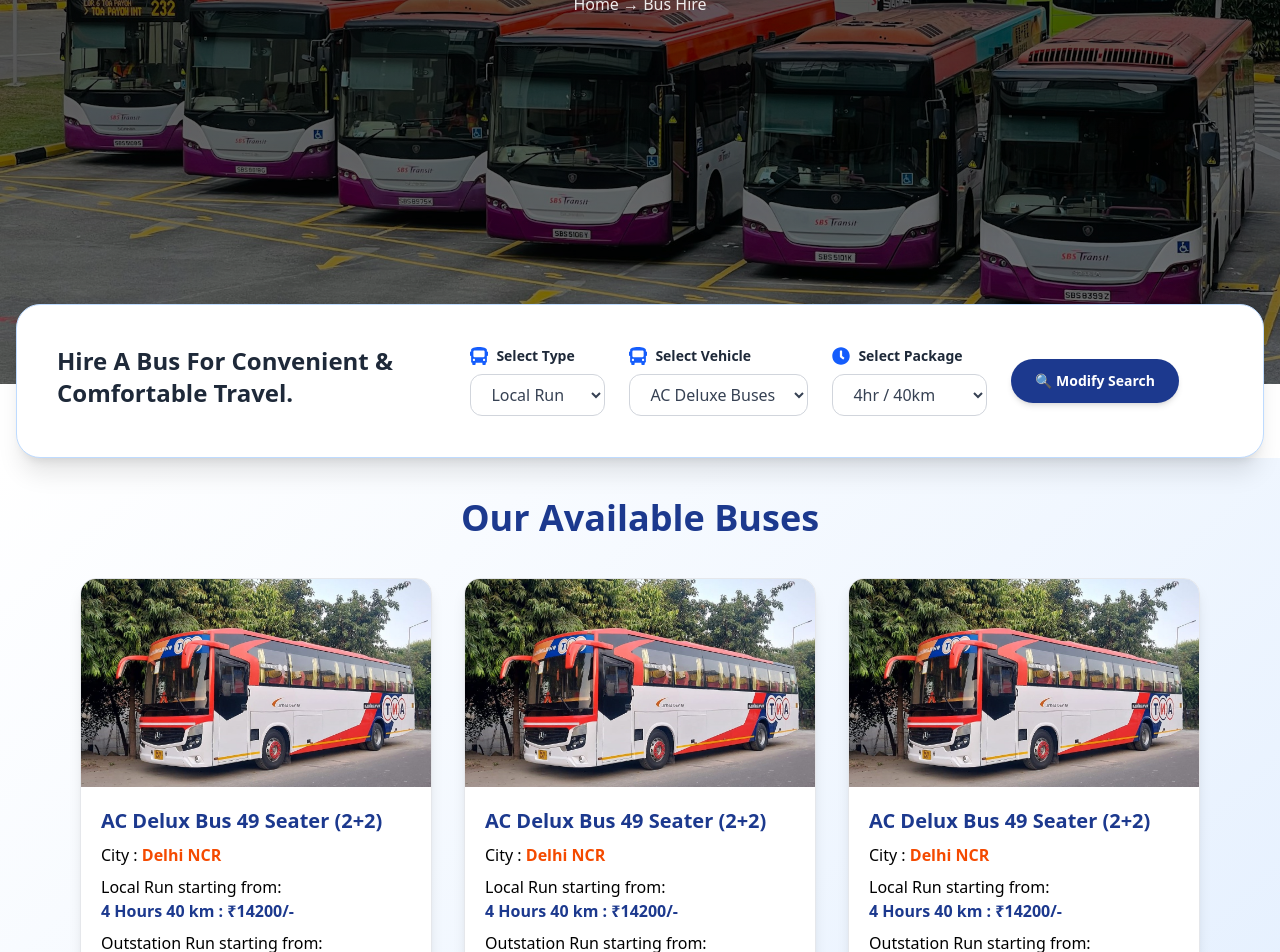
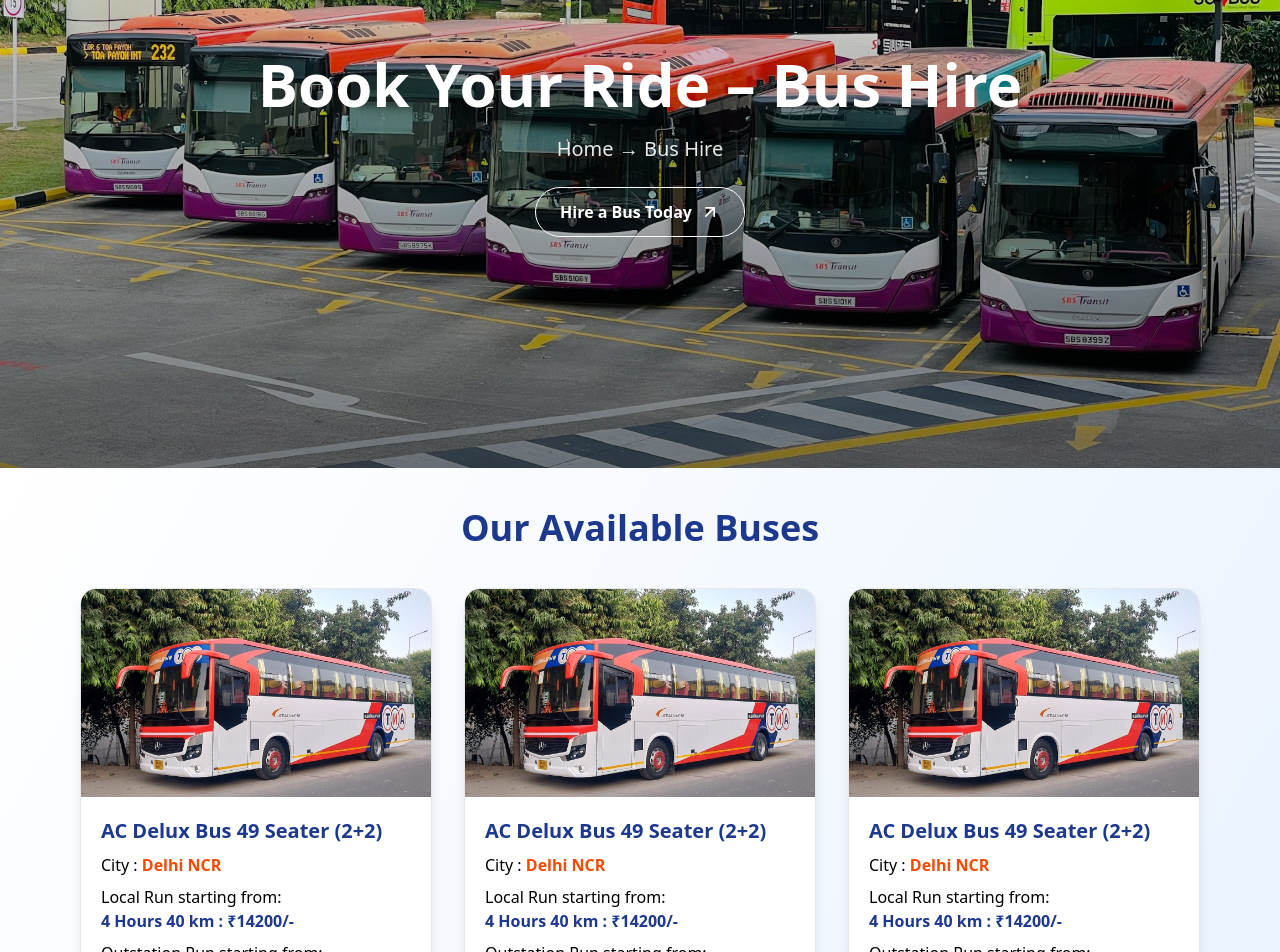
Before and after one commit to Rakhimunger/Ant-Bus-Project, a React (Vite) app: page / in a window 1280 px wide. Shown: the part 240-1192 px from the top of the page. Built offline with nearby package versions, Linux system fonts and the light colour scheme.

Commit message:
updated all pages

```diff
--- a/src/Components/HeaderPage.jsx
+++ b/src/Components/HeaderPage.jsx
@@ -1,81 +1,52 @@
 import React from "react";
-import { FaBus, FaClock } from "react-icons/fa";
-import unsplace1 from "../assets/images/unsplash1.jpg";
+import { ArrowUpRight } from "lucide-react";
+import { motion } from "framer-motion";
+import unsplace1 from "../assets/images/unsplash1.jpg"; // Replace with your actual image
 
 const BusHirePage = () => {
   return (
     <div className="text-gray-800 font-sans">
-      {/* Hero Section */}
-      <div className="relative h-[60vh] sm:h-[70vh] overflow-hidden">
-        <img
-          src={unsplace1}
-          alt="Bus Hire"
-          className="w-full h-full object-cover brightness-50"
-        />
-        <div className="absolute inset-0 bg-gradient-to-b from-black/30 via-black/20 to-transparent" />
+      {/* Hero Section with Motion & Background */}
+      <div
+        className="relative w-full h-[80vh] bg-cover bg-center flex items-center justify-center"
+        style={{ backgroundImage: `url(${unsplace1})` }}
+      >
+        {/* Gradient Overlay */}
+        <div className="absolute inset-0 bg-gradient-to-t from-black/50 to-transparent" />
 
-        {/* Overlay Content */}
-        <div className="absolute inset-0 flex flex-col items-center justify-start text-white px-4 pt-16 sm:pt-24 md:pt-28 text-center">
-          <h1 className="text-3xl sm:text-5xl font-extrabold drop-shadow-2xl">
+        {/* Animated Text Content */}
+        <div className="relative z-10 text-center text-white px-4">
+          {/* Main Heading with bounce animation */}
+          <motion.h1
+            className="text-4xl sm:text-5xl md:text-6xl font-extrabold mb-4"
+            animate={{ y: [0, -15, 0] }}
+            transition={{ duration: 3, repeat: Infinity, repeatType: "loop" }}
+          >
             Book Your Ride – Bus Hire
-          </h1>
-          <p className="mt-2 text-sm sm:text-base opacity-90 font-medium">
+          </motion.h1>
+
+          {/* Subtext with up-down motion */}
+          <motion.p
+            className="text-base sm:text-lg md:text-xl font-medium opacity-90 mb-6"
+            animate={{ y: [0, 10, 0] }}
+            transition={{
+              duration: 3,
+              repeat: Infinity,
+              repeatType: "loop",
+              delay: 0.5,
+            }}
+          >
             Home → Bus Hire
-          </p>
-        </div>
-      </div>
+          </motion.p>
 
-      {/* Booking Search Box */}
-      <div className="max-w-7xl mx-auto px-4 -mt-20 relative z-10">
-        <div className="bg-white rounded-3xl shadow-xl p-6 sm:p-10 flex flex-col md:flex-row items-center justify-between gap-6 md:gap-10 border border-blue-200">
-          <div className="text-center md:text-left w-full md:w-auto">
-            <h2 className="text-xl sm:text-2xl font-bold text-gray-800 mb-2">
-              Hire A Bus For Convenient & Comfortable Travel.
-            </h2>
-          </div>
-
-          <div className="flex flex-col sm:flex-row items-center gap-6 w-full">
-            {/* Select Type */}
-            <div className="flex flex-col">
-              <label className="text-sm font-semibold text-gray-800 mb-2 flex items-center gap-2">
-                <FaBus className="text-blue-600 text-lg" /> Select Type
-              </label>
-              <select className="border border-gray-300 rounded-xl px-4 py-2 text-base text-gray-700 focus:outline-none focus:ring-2 focus:ring-blue-500">
-                <option>Local Run</option>
-                <option>Outstation</option>
-              </select>
-            </div>
-
-            {/* Select Vehicle */}
-            <div className="flex flex-col">
-              <label className="text-sm font-semibold text-gray-800 mb-2 flex items-center gap-2">
-                <FaBus className="text-blue-600 text-lg" /> Select Vehicle
-              </label>
-              <select className="border border-gray-300 rounded-xl px-4 py-2 text-base text-gray-700 focus:outline-none focus:ring-2 focus:ring-blue-500">
-                <option>AC Deluxe Buses</option>
-                <option>Non-AC Buses</option>
-              </select>
-            </div>
-
-            {/* Select Package */}
-            <div className="flex flex-col">
-              <label className="text-sm font-semibold text-gray-800 mb-2 flex items-center gap-2">
-                <FaClock className="text-blue-600 text-lg" /> Select Package
-              </label>
-              <select className="border border-gray-300 rounded-xl px-4 py-2 text-base text-gray-700 focus:outline-none focus:ring-2 focus:ring-blue-500">
-                <option>4hr / 40km</option>
-                <option>8hr / 80km</option>
-                <option>12hr / 120km</option>
-              </select>
-            </div>
-
-            {/* Modify Button */}
-            <div className="flex-shrink-0">
-              <button className="bg-blue-900 hover:bg-blue-900 text-white px-6 py-3 rounded-full text-sm font-semibold shadow-md transition-all">
-                🔍 Modify Search
-              </button>
-            </div>
-          </div>
+          {/* CTA Button with new text */}
+          <motion.button
+            whileHover={{ scale: 1.05 }}
+            whileTap={{ scale: 0.95 }}
+            className="inline-flex items-center px-6 py-3 border border-white text-white font-semibold rounded-full hover:bg-white hover:text-black transition duration-300"
+          >
+            Hire a Bus Today <ArrowUpRight className="ml-2" size={20} />
+          </motion.button>
         </div>
       </div>
     </div>
--- a/src/Components/Navbar.jsx
+++ b/src/Components/Navbar.jsx
@@ -45,7 +45,7 @@ const Navbar = () => {
 
       {/* Right Side Buttons */}
       <div className="hidden lg:flex items-center space-x-4">
-        <button className="bg-blue-900 text-white px-4 py-2 rounded-full hover:bg-blue-900 transition">
+        <button className="bg-gradient-to-r from-[#3B4B96] to-[#FF5722] text-white px-6 py-2.5 rounded-xl hover:from-[#2C3A7D] hover:to-[#E64A19] transition-all duration-300 flex items-center justify-center shadow-md hover:shadow-lg transform hover:-translate-y-0.5">
           Book Now →
         </button>
 
@@ -53,7 +53,7 @@ const Navbar = () => {
         <div className="relative">
           <button
             onClick={() => setDropdownOpen(!dropdownOpen)}
-            className=" text-white bg-blue-900 px-4 py-2 rounded-full flex items-center gap-1"
+            className="bg-gradient-to-r from-[#3B4B96] to-[#FF5722] text-white px-6 py-2.5 rounded-xl hover:from-[#2C3A7D] hover:to-[#E64A19] transition-all duration-300 flex items-center shadow-md hover:shadow-lg transform hover:-translate-y-0.5"
           >
             Manage Booking <FaChevronDown className="text-xs" />
           </button>
--- a/src/Pages/BookBusHire.jsx
+++ b/src/Pages/BookBusHire.jsx
@@ -75,7 +75,7 @@ const BookBusHire = () => {
 
       {/* CTA Button */}
       <div className="mt-8 text-center px-3">
-        <button className="bg-blue-800 hover:bg-blue-900 text-white font-semibold text-base sm:text-lg py-3 sm:py-4 px-12 sm:px-14 rounded-full shadow-lg transition-transform duration-300 hover:scale-105 active:scale-95 focus:outline-none focus:ring-4 focus:ring-blue-300">
+        <button className="bg-gradient-to-r from-[#3B4B96] to-[#FF5722] text-white font-semibold text-base sm:text-lg py-3 sm:py-4 px-12 sm:px-14 rounded-full shadow-lg transition-transform duration-300 hover:scale-105 active:scale-95 focus:outline-none focus:ring-4 focus:ring-[#E64A19] hover:from-[#2C3A7D] hover:to-[#E64A19]">
           Explore Booking Options
         </button>
       </div>
--- a/src/Pages/CarHirePage.jsx
+++ b/src/Pages/CarHirePage.jsx
@@ -1,10 +1,14 @@
 import React from "react";
-import HeaderPage from "../Components/HeaderPage";
+import MiniPage from "../Components/MiniPage";
+import CardsBuses from "../Pages/CardsBuses";
+import BookBusHire from "../Pages/BookBusHire";
 
 const CarHirePage = () => {
   return (
     <div>
-      <HeaderPage />
+      <MiniPage />
+      <CardsBuses />
+      <BookBusHire />
     </div>
   );
 };
--- a/src/Pages/CardsBuses.jsx
+++ b/src/Pages/CardsBuses.jsx
@@ -3,6 +3,54 @@ import { ArrowRight } from "lucide-react";
 import antbus from "../assets/images/antbus.jpg";
 
 const buses = [
+  {
+    title: "AC Delux Bus 49 Seater (2+2)",
+    city: "Delhi NCR",
+    localRun: "4 Hours 40 km",
+    localPrice: "₹14200/-",
+    outstationPrice: "₹14200/-",
+    image: antbus,
+  },
+  {
+    title: "AC Delux Bus 49 Seater (2+2)",
+    city: "Delhi NCR",
+    localRun: "4 Hours 40 km",
+    localPrice: "₹14200/-",
+    outstationPrice: "₹14200/-",
+    image: antbus,
+  },
+  {
+    title: "AC Delux Bus 49 Seater (2+2)",
+    city: "Delhi NCR",
+    localRun: "4 Hours 40 km",
+    localPrice: "₹14200/-",
+    outstationPrice: "₹14200/-",
+    image: antbus,
+  },
+  {
+    title: "AC Delux Bus 49 Seater (2+2)",
+    city: "Delhi NCR",
+    localRun: "4 Hours 40 km",
+    localPrice: "₹14200/-",
+    outstationPrice: "₹14200/-",
+    image: antbus,
+  },
+  {
+    title: "AC Delux Bus 49 Seater (2+2)",
+    city: "Delhi NCR",
+    localRun: "4 Hours 40 km",
+    localPrice: "₹14200/-",
+    outstationPrice: "₹14200/-",
+    image: antbus,
+  },
+  {
+    title: "AC Delux Bus 49 Seater (2+2)",
+    city: "Delhi NCR",
+    localRun: "4 Hours 40 km",
+    localPrice: "₹14200/-",
+    outstationPrice: "₹14200/-",
+    image: antbus,
+  },
   {
     title: "AC Delux Bus 49 Seater (2+2)",
     city: "Delhi NCR",
@@ -88,10 +136,10 @@ const CardsBuses = ({
         </span>
       </p>
       <div className="flex flex-col sm:flex-row justify-center sm:justify-between items-center gap-3 pt-4 w-full">
-        <button className="flex items-center gap-1 text-white bg-blue-900 px-4 py-2 rounded-full font-semibold hover:bg-blue-900 transition">
+        <button className="bg-gradient-to-r from-[#3B4B96] to-[#FF5722] text-white px-6 py-2.5 rounded-xl hover:from-[#2C3A7D] hover:to-[#E64A19] transition-all duration-300 flex items-center justify-center shadow-md hover:shadow-lg transform hover:-translate-y-0.5 font-semibold">
           Details <ArrowRight size={18} />
         </button>
-        <button className="flex items-center gap-1 text-white bg-blue-900 px-4 py-2 rounded-full font-semibold hover:bg-blue-900 transition">
+        <button className="bg-gradient-to-r from-[#3B4B96] to-[#FF5722] text-white px-6 py-2.5 rounded-xl hover:from-[#2C3A7D] hover:to-[#E64A19] transition-all duration-300 flex items-center justify-center shadow-md hover:shadow-lg transform hover:-translate-y-0.5 font-semibold">
           Book Now <ArrowRight size={18} />
         </button>
       </div>
--- a/src/Pages/Minivan.jsx
+++ b/src/Pages/Minivan.jsx
@@ -99,6 +99,7 @@ const buses = [
     outstationPrice: "₹14200/-",
     image: minivan,
   },
+  // ... repeat as needed ...
 ];
 
 const Minivan = ({
@@ -136,10 +137,10 @@ const Minivan = ({
         </span>
       </p>
       <div className="flex flex-col sm:flex-row justify-center sm:justify-between items-center gap-3 pt-4 w-full">
-        <button className="flex items-center gap-1 text-white bg-blue-800 px-4 py-2 rounded-full font-semibold hover:bg-blue-900 transition">
+        <button className="flex items-center gap-1 text-white bg-gradient-to-r from-[#3B4B96] to-[#FF5722] px-4 py-2 rounded-xl font-semibold hover:from-[#2C3A7D] hover:to-[#E64A19] transition-all duration-300 shadow-md hover:shadow-lg transform hover:-translate-y-0.5">
           Details <ArrowRight size={18} />
         </button>
-        <button className="flex items-center gap-1 text-white bg-blue-800 px-4 py-2 rounded-full font-semibold hover:bg-blue-900 transition">
+        <button className="flex items-center gap-1 text-white bg-gradient-to-r from-[#3B4B96] to-[#FF5722] px-4 py-2 rounded-xl font-semibold hover:from-[#2C3A7D] hover:to-[#E64A19] transition-all duration-300 shadow-md hover:shadow-lg transform hover:-translate-y-0.5">
           Book Now <ArrowRight size={18} />
         </button>
       </div>
```
